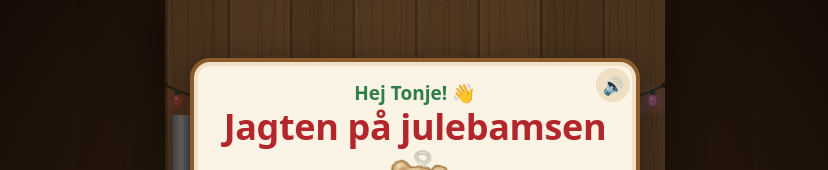
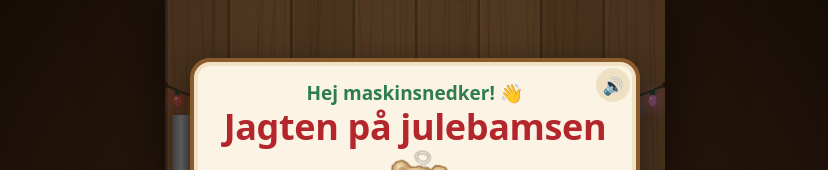
Before and after one commit to M-PorsborgTheProgrammer/julebamsen, a plain HTML site: page index.html in a window 1280 px wide. Shown: the top 170 px of the page, without its empty margins (225-1053 px from the left). Drawn offline with Linux system fonts and the light colour scheme.

Commit message:
Startskærmen hilser stadig "Hej maskinsnedker!"
Co-Authored-By: Claude Opus 5.5 <noreply@anthropic.com>

```diff
--- a/index.html
+++ b/index.html
@@ -859,7 +859,7 @@ function hideOverlay() { ov.classList.add('hide'); ov.innerHTML = ''; }
 
 function showStart() {
   state = 'menu';
-  const name = esc(CONFIG.herName || store.name || 'maskinsnedker');
+  const name = 'maskinsnedker'; // startskærmen hilser altid "Hej maskinsnedker!"
   const back = store.attempts > 0;
   const touch = !!(window.matchMedia && matchMedia('(pointer: coarse)').matches);
   const rows = Object.entries(TYPES).filter(([, T]) => !T.bad).map(([k, T]) =>
```
